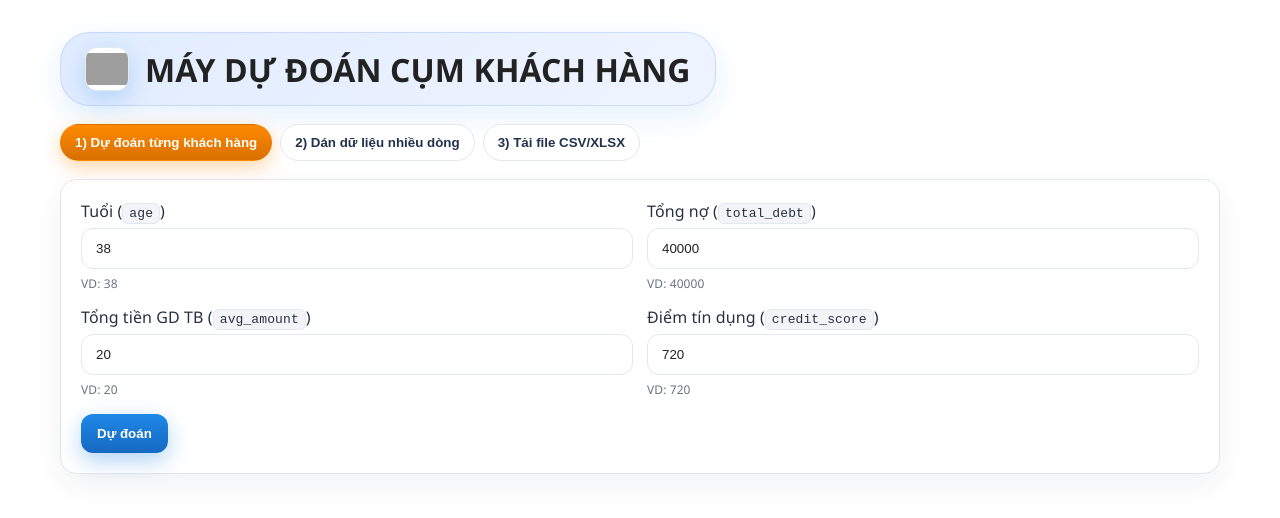
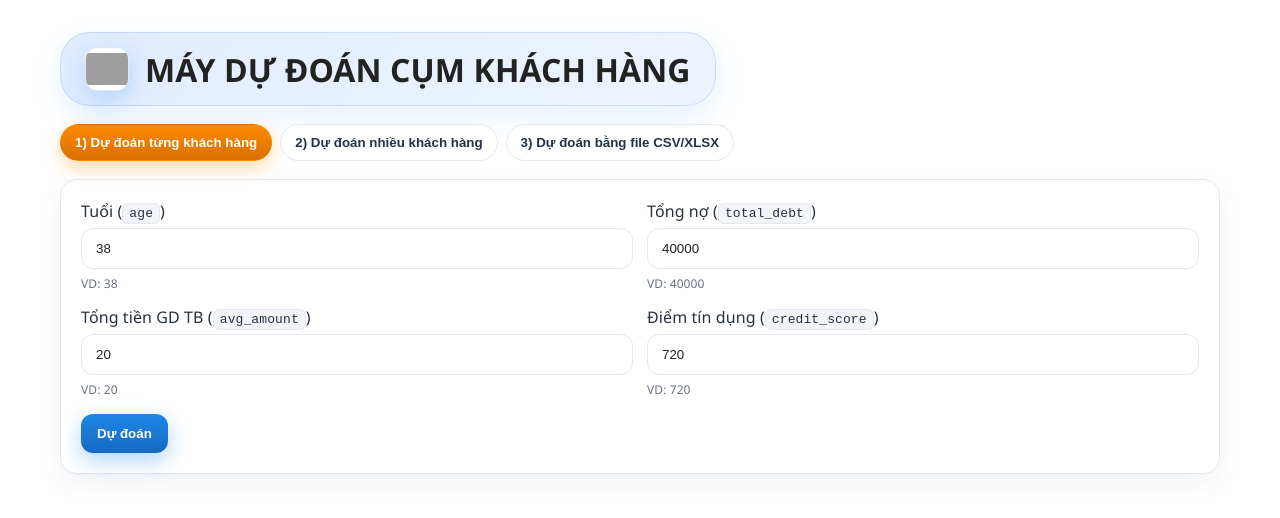
Before and after one commit to huynhthithanhnga0309-oss/websitedubaocumkhachhang, a plain HTML site: page index.html in a window 1280 px wide. Drawn offline with nearby package versions, Linux system fonts and the light colour scheme; grey boxes are pictures that could not be loaded.

Commit message:
index.html

```diff
--- a/index.html
+++ b/index.html
@@ -126,8 +126,8 @@
     <!-- TABS -->
     <div class="tabs">
      <button class="tab-btn active" data-tab="single"><strong>1) Dự đoán từng khách hàng</strong></button>
-     <button class="tab-btn" data-tab="paste"><strong>2) Dán dữ liệu nhiều dòng</strong></button>
-     <button class="tab-btn" data-tab="upload"><strong>3) Tải file CSV/XLSX</strong></button>
+     <button class="tab-btn" data-tab="paste"><strong>2) Dự đoán nhiều khách hàng</strong></button>
+     <button class="tab-btn" data-tab="upload"><strong>3) Dự đoán bằng file CSV/XLSX</strong></button>
     </div>
 
     <!-- TAB 1 -->
```
